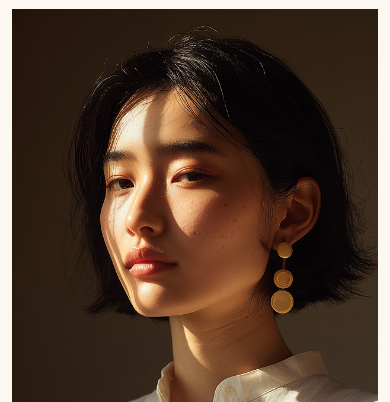
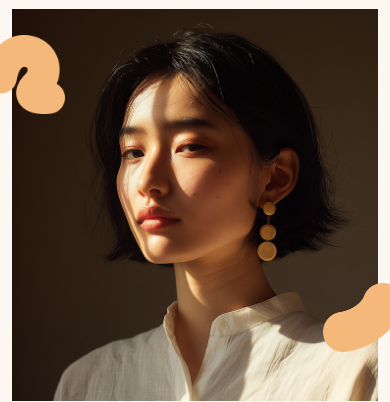
Before and after one commit to AdaDesignNote/2026-personal-brand-01-Github, a plain HTML site: page index.html in a window 390 px wide. Shown: the part 59-461 px from the top of the page. Drawn offline with nearby package versions, Linux system fonts and the light colour scheme; a web font is replaced by a local one.

Commit message:
修正1.畫面滑動問題2.Hero區與Service區大小改變時畫面會疊在一起的問題

```diff
--- a/index.html
+++ b/index.html
@@ -87,8 +87,8 @@
                     <!-- 圖片資訊 -->
                     <img class="object-fit-cover" src="./2026-web-camp/index_person.png" alt="">
                     <!-- 壓在相片上的兩個圖案 -->
-                    <!-- <img class="decorate-1" src="./2026-web-camp/index_decora_1.png" alt=""> -->
-                    <!-- <img class="decorate-2" src="./2026-web-camp/index_decora_2.png" alt=""> -->
+                    <img class="decorate-1" src="./2026-web-camp/index_decora_1.png" alt="">
+                    <img class="decorate-2" src="./2026-web-camp/index_decora_2.png" alt="">
                 </div>
                 <!-- 小碎花群組 -->
                 <div>
@@ -188,8 +188,6 @@
 
                 </li>
 
-
-
             </ul>
         </div>
     </section>
@@ -263,7 +261,8 @@
                     <span class="d-block heading-xxxs heading-mobile-xxxxs text-neutral-700">部落格</span>
                     <span class="d-block heading-xxxl heading-mobile-xl  text-neutral-700">BLOGS</span>
                 </h3>
-                <button class=" btn-reset label-md lable-mobile-sm py-12 px-24 py-md-12 px-md-20  btn-outline rounded-full ml-auto text-neutral-700"
+                <button
+                    class=" btn-reset label-md lable-mobile-sm py-12 px-24 py-md-12 px-md-20  btn-outline rounded-full ml-auto text-neutral-700"
                     type="button">探索更多</button>
             </div>
             <ul class="d-flex gap-24 gap-md-12 overflow-x-auto ">
@@ -346,7 +345,6 @@
                             </div>
                         </div>
                     </a>
-
                 </li>
                 <!-----------------------卡片3----------------->
                 <li class="col-4 blog-card">
@@ -387,7 +385,6 @@
                             </div>
                         </div>
                     </a>
-
                 </li>
             </ul>
 
@@ -429,7 +426,6 @@
 
                 </div>
             </div>
-
         </div>
     </section>
 
@@ -457,7 +453,6 @@
                                     class="bi bi-line text-24"></i></a>
                             <a href="#" class="p-12 rounded-full btn-outline line-height-1"><i
                                     class="bi bi-linkedin text-24"></i></a>
-
                         </div>
                         <!-- 信箱資訊 -->
                         <a href="mailto:service@hexschool.com" class="d-flex gap-8">
@@ -502,13 +497,8 @@
                         <p class="paragraph-md">service@hexschool.com</p> <!--mailto會直接開啟outlook-->
                     </a>
                 </div>
-
             </div>
-
         </div>
-
-        </div>
-
     </footer>
 
 
--- a/static/index.css
+++ b/static/index.css
@@ -134,7 +134,9 @@ ul.d-flex::-webkit-scrollbar {
 
     /* 行動裝置預設關閉 */
     .hero {
-        height: calc(100vh - 68px);
+        /*height: calc(100vh - 68px);*/
+        overflow: hidden;
+        /*加上這個才不會因為裝飾圖片突出範圍而左右滑動*/
     }
 
     /* 漢堡選單手機版顯示 */
@@ -165,12 +167,9 @@ ul.d-flex::-webkit-scrollbar {
         display: none;
     }
 
-
-
     .nav-list {
         display: none;
     }
-
 
     /* 行動版開啟狀態 */
     .nav-list.active {
@@ -187,9 +186,7 @@ ul.d-flex::-webkit-scrollbar {
         gap: 12px;
     }
 
-    body.menu-open {
-
-    }
+    body.menu-open {}
 
     body.menu-open .mask {
         position: fixed;
@@ -199,9 +196,7 @@ ul.d-flex::-webkit-scrollbar {
         height: 100%;
         background-color: var(--color-dark-60a);
         z-index: 2;
-
     }
-
 
 
     .project-card {
```
Also changed, not shown: static/base.css (+9 -18 lines).
